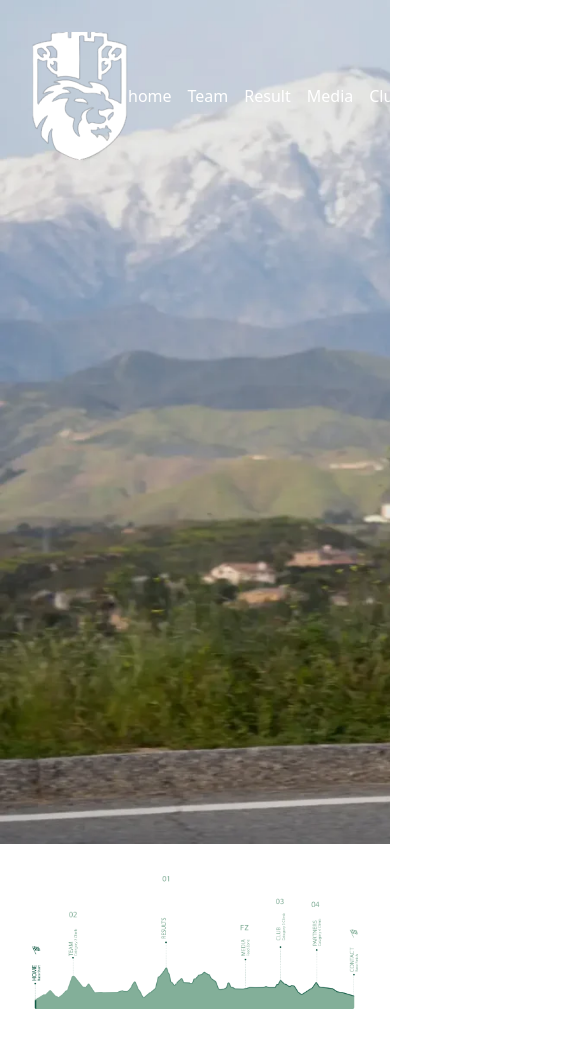
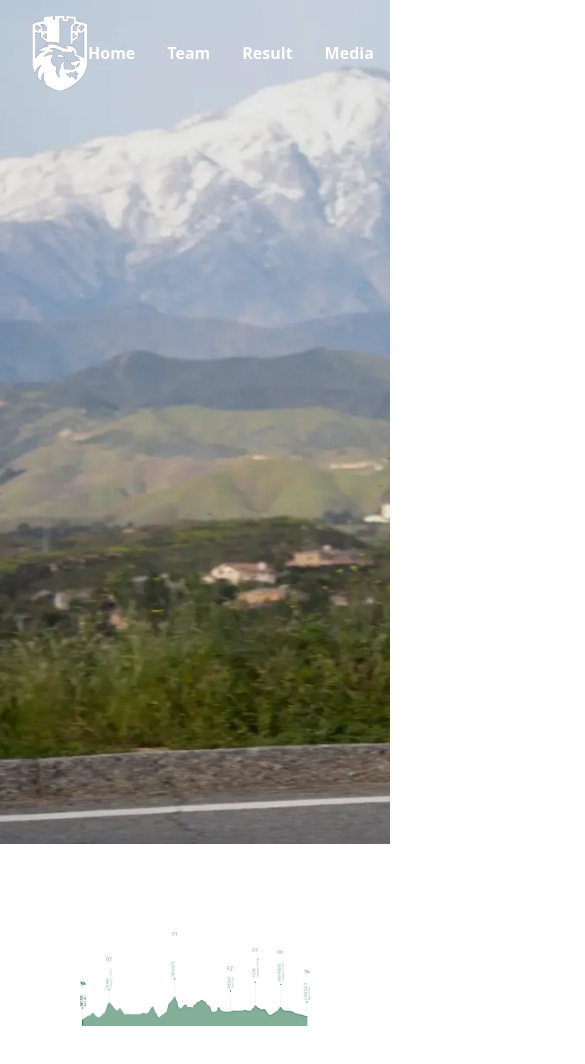
Before and after one commit to shinyaurora/kellybenefitscycling-react, a React (Vite) app: page / in a window 390 px wide. Shown: the top 1064 px of the page, 585 px wide, since content can reach past the window. Before the commit the page ends 1041 px from the top, so only its background shows below. Built offline with nearby package versions, Linux system fonts and the light colour scheme.

Commit message:
fix: target

```diff
--- a/src/components/header.jsx
+++ b/src/components/header.jsx
@@ -5,7 +5,7 @@ const Header = () => {
 
     const navUrls = [
         {
-            title: "home",
+            title: "Home",
             url: ""
         },
         {
@@ -35,13 +35,13 @@ const Header = () => {
     ]
 
     return (
-        <div className="absolute top-0 py-8 px-8 md:px-12 xl:px-16 flex items-center justify-between w-full">
-            <img src={Logo} className="" />
-            <div className="flex items-center gap-4 lg:gap-8 xl:gap-16">
+        <div className="absolute top-0 py-4 px-8 md:px-12 xl:px-16 flex items-center justify-between w-full">
+            <img src={Logo} className="w-14" />
+            <div className="flex items-center gap-8 xl:gap-16">
                 {
                     navUrls.map((item, idx) => {
                         return (
-                            <a key={idx} className={clsx("text-white text-md hover:text-primary")} href={item.url}>
+                            <a key={idx} className={clsx("text-white text-md font-semibold hover:text-primary")} href={item.url}>
                                 {item.title}
                             </a>
                         )
--- a/src/components/target.jsx
+++ b/src/components/target.jsx
@@ -2,9 +2,11 @@ import TargetImage from "../assets/images/target.png";
 
 const Target = () => {
     return (
-        <div className="container mx-auto px-8 lg:px-12 xl:px-16 py-8">
-            <img src={TargetImage} className="w-full h-auto" />
-        </div>
+        <div className="mx-auto w-full max-w-screen-xl p-4 py-6 lg:py-8" >
+            <div className="px-16 py-16">
+                <img src={TargetImage} className="w-full h-auto" />
+            </div>
+        </div >
     )
 }
 
--- a/src/components/upcoming/index.jsx
+++ b/src/components/upcoming/index.jsx
@@ -30,7 +30,7 @@ const Upcoming = () => {
 
 
     return (
-        <div className="container mx-auto grid grid-cols-1 md:grid-cols-3">
+        <div className="mx-auto w-full max-w-screen-xl p-4 py-6 lg:py-8 grid grid-cols-1 md:grid-cols-3">
 
         </div>
     )
```
